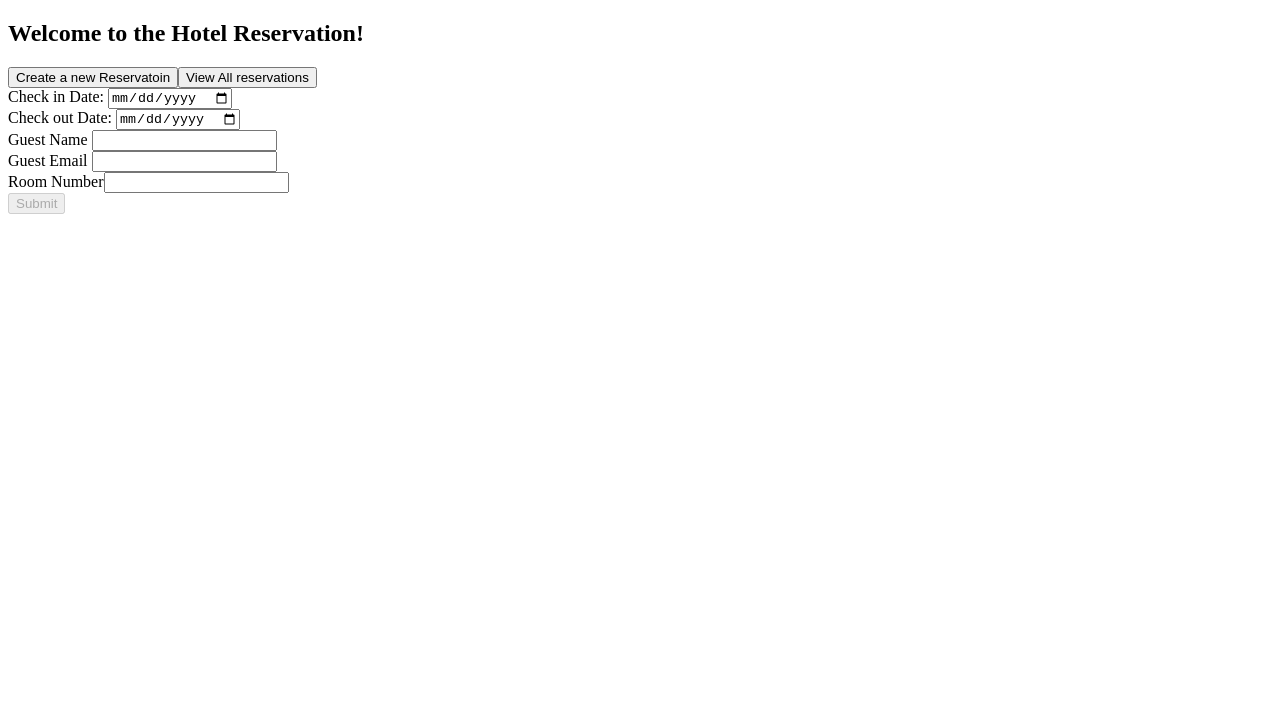
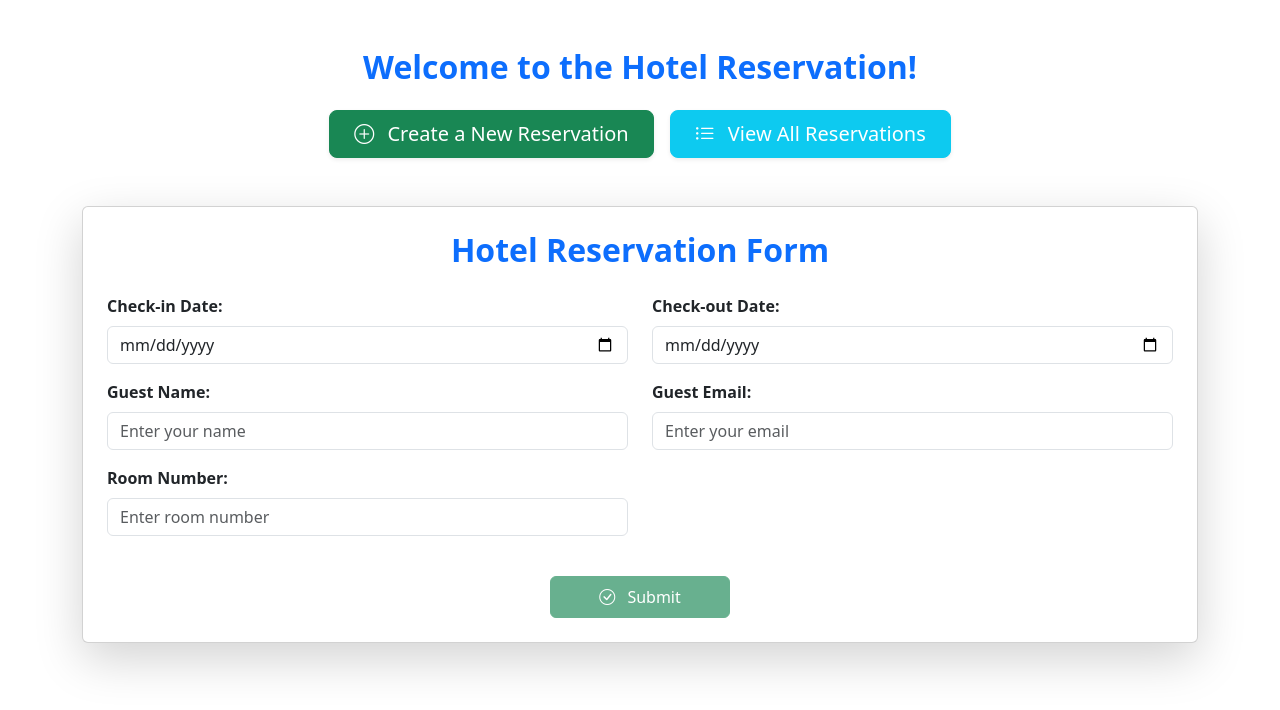
Before and after one commit to sophearyrin-dev/Hotel-Management-System-Web, an Angular app: page /new in a window 1280 px wide. Shown: the top 710 px of the page. Built offline with nearby package versions, Linux system fonts and the light colour scheme.

Commit message:
apply styling

```diff
--- a/package.json
+++ b/package.json
@@ -21,6 +21,7 @@
     "@angular/platform-server": "^18.0.0",
     "@angular/router": "^18.0.0",
     "@angular/ssr": "^18.0.7",
+    "bootstrap": "^5.3.3",
     "express": "^4.18.2",
     "rxjs": "~7.8.0",
     "tslib": "^2.3.0",
--- a/src/app/home/home.component.html
+++ b/src/app/home/home.component.html
@@ -1,5 +1,17 @@
-<div>
-  <h2>Welcome to the Hotel Reservation!</h2>
-  <button [routerLink]="['/new']">Create a new Reservatoin</button>
-  <button [routerLink]="['/list']">View All reservations</button>
+<div class="container text-center mt-5">
+  <h2 class="mb-4 text-primary fw-bold">Welcome to the Hotel Reservation!</h2>
+
+  <div class="d-flex justify-content-center gap-3">
+    <button
+      class="btn btn-lg btn-success shadow-sm px-4"
+      [routerLink]="['/new']">
+      <i class="bi bi-plus-circle me-2"></i> Create a New Reservation
+    </button>
+
+    <button
+      class="btn btn-lg btn-info shadow-sm px-4 text-white"
+      [routerLink]="['/list']">
+      <i class="bi bi-list-ul me-2"></i> View All Reservations
+    </button>
+  </div>
 </div>
--- a/src/app/reservation-form/reservation-form.component.html
+++ b/src/app/reservation-form/reservation-form.component.html
@@ -1,72 +1,76 @@
 <app-home></app-home>
 
+<div class="container mt-5">
+  <div class="card shadow-lg p-4">
+    <h2 class="text-center text-primary fw-bold mb-4">Hotel Reservation Form</h2>
+
     <form [formGroup]="reservationFormGroup" (ngSubmit)="onSubmit()">
-  <div>
-    <label>Check in Date: </label>
-    <input type="date" formControlName="checkInDate" />
+      <div class="row g-4">
+        <div class="col-md-6">
+          <div class="mb-3">
+            <label class="form-label fw-semibold">Check-in Date:</label>
+            <input type="date" class="form-control" formControlName="checkInDate" />
             <div
-      *ngIf="
-        reservationFormGroup.get('checkInDate')?.invalid &&
-        reservationFormGroup.get('checkInDate')?.touched
-      "
+              *ngIf="reservationFormGroup.get('checkInDate')?.invalid && reservationFormGroup.get('checkInDate')?.touched"
+              class="text-danger mt-1"
             >
-      Check In date is required
+              Check-in date is required.
             </div>
           </div>
 
-  <div>
-    <label>Check out Date: </label>
-    <input type="date" formControlName="checkOutDate" />
+          <div class="mb-3">
+            <label class="form-label fw-semibold">Guest Name:</label>
+            <input type="text" class="form-control" formControlName="guestName" placeholder="Enter your name" />
             <div
-      *ngIf="
-        reservationFormGroup.get('checkOutDate')?.invalid &&
-        reservationFormGroup.get('checkOutDate')?.touched
-      "
+              *ngIf="reservationFormGroup.get('guestName')?.invalid && reservationFormGroup.get('guestName')?.touched"
+              class="text-danger mt-1"
             >
-      Check Out date is required
+              Guest name is required.
             </div>
           </div>
 
-  <div>
-    <label>Guest Name </label>
-    <input type="text" formControlName="guestName" />
+          <div class="mb-3">
+            <label class="form-label fw-semibold">Room Number:</label>
+            <input type="number" class="form-control" formControlName="roomNumber" placeholder="Enter room number" />
             <div
-      *ngIf="
-        reservationFormGroup.get('guestName')?.invalid &&
-        reservationFormGroup.get('guestName')?.touched
-      "
+              *ngIf="reservationFormGroup.get('roomNumber')?.invalid && reservationFormGroup.get('roomNumber')?.touched"
+              class="text-danger mt-1"
             >
-      Guest Name is required
+              Room number is required.
+            </div>
           </div>
         </div>
 
-  <div>
-    <label>Guest Email </label>
-    <input type="email" formControlName="guestEmail" />
+        <div class="col-md-6">
+          <div class="mb-3">
+            <label class="form-label fw-semibold">Check-out Date:</label>
+            <input type="date" class="form-control" formControlName="checkOutDate" />
             <div
-      *ngIf="
-        reservationFormGroup.get('guestEmail')?.invalid &&
-        reservationFormGroup.get('guestEmail')?.touched
-      "
+              *ngIf="reservationFormGroup.get('checkOutDate')?.invalid && reservationFormGroup.get('checkOutDate')?.touched"
+              class="text-danger mt-1"
             >
-      Guest Email is required
+              Check-out date is required.
             </div>
           </div>
 
-  <div>
-    <label>Room Number</label>
-    <input type="number" formControlName="roomNumber" />
+          <div class="mb-3">
+            <label class="form-label fw-semibold">Guest Email:</label>
+            <input type="email" class="form-control" formControlName="guestEmail" placeholder="Enter your email" />
             <div
-      *ngIf="
-        reservationFormGroup.get('roomNumber')?.invalid &&
-        reservationFormGroup.get('roomNumber')?.touched
-      "
+              *ngIf="reservationFormGroup.get('guestEmail')?.invalid && reservationFormGroup.get('guestEmail')?.touched"
+              class="text-danger mt-1"
             >
-      Room Number is required
+              Guest email is required.
+            </div>
+          </div>
         </div>
       </div>
 
-  <button type="submit" [disabled]="reservationFormGroup.invalid">
-    Submit
+      <div class="text-center mt-4">
+        <button type="submit" class="btn btn-success px-5 py-2" [disabled]="reservationFormGroup.invalid">
+          <i class="bi bi-check-circle me-2"></i> Submit
         </button>
+      </div>
     </form>
+  </div>
+</div>
--- a/src/app/reservation-list/reservation-list.component.html
+++ b/src/app/reservation-list/reservation-list.component.html
@@ -1,18 +1,45 @@
 <app-home></app-home>
 
-<p>reservation-list works!</p>
+<div class="container mt-5">
+  <div class="card shadow-lg p-4">
+    <h2 class="text-center text-primary fw-bold mb-4">Reservation List</h2>
 
-<div>
-  <ul *ngIf="reservations.length; else noReservation">
-    <li *ngFor="let r of reservations">
-      {{ r.checkInDate }} {{ r.checkOutDate }} {{ r.guestName }}
-      {{ r.guestEmail }} {{ r.roomNumber }}
-      <button (click)="onDeleteReservation(r.id)">Delete</button>
-      <button [routerLink]="['/edit', r.id]">Edit</button>
-    </li>
-  </ul>
+    <div *ngIf="reservations.length; else noReservation">
+      <div class="table-responsive">
+        <table class="table table-bordered table-hover text-center">
+          <thead class="table-primary">
+            <tr>
+              <th>Check-in Date</th>
+              <th>Check-out Date</th>
+              <th>Guest Name</th>
+              <th>Email</th>
+              <th>Room Number</th>
+              <th>Actions</th>
+            </tr>
+          </thead>
+          <tbody>
+            <tr *ngFor="let r of reservations">
+              <td>{{ r.checkInDate }}</td>
+              <td>{{ r.checkOutDate }}</td>
+              <td>{{ r.guestName }}</td>
+              <td>{{ r.guestEmail }}</td>
+              <td>{{ r.roomNumber }}</td>
+              <td>
+                <button class="btn btn-danger btn-sm me-2" (click)="onDeleteReservation(r.id)">
+                  <i class="bi bi-trash-fill"></i> Delete
+                </button>
+                <button class="btn btn-warning btn-sm" [routerLink]="['/edit', r.id]">
+                  <i class="bi bi-pencil-square"></i> Edit
+                </button>
+              </td>
+            </tr>
+          </tbody>
+        </table>
+      </div>
+    </div>
+
+    <ng-template #noReservation>
+      <p class="text-center text-muted mt-3">No reservations found.</p>
+    </ng-template>
+  </div>
 </div>
-
-<ng-template #noReservation>
-  <p>No reservations found.</p>
-</ng-template>
--- a/src/index.html
+++ b/src/index.html
@@ -6,6 +6,10 @@
   <base href="/">
   <meta name="viewport" content="width=device-width, initial-scale=1">
   <link rel="icon" type="image/x-icon" href="favicon.ico">
+  <link
+  rel="stylesheet"
+  href="https://cdnjs.cloudflare.com/ajax/libs/bootstrap-icons/1.10.5/font/bootstrap-icons.min.css">
+
 </head>
 <body>
   <app-root></app-root>
--- a/src/styles.css
+++ b/src/styles.css
@@ -1 +1,2 @@
 /* You can add global styles to this file, and also import other style files */
+@import "bootstrap/dist/css/bootstrap.min.css";
```
Also changed, not shown: 1 other file (tests, documents, lock files or other folders). Lines whose indentation alone changed are shown as unchanged.
